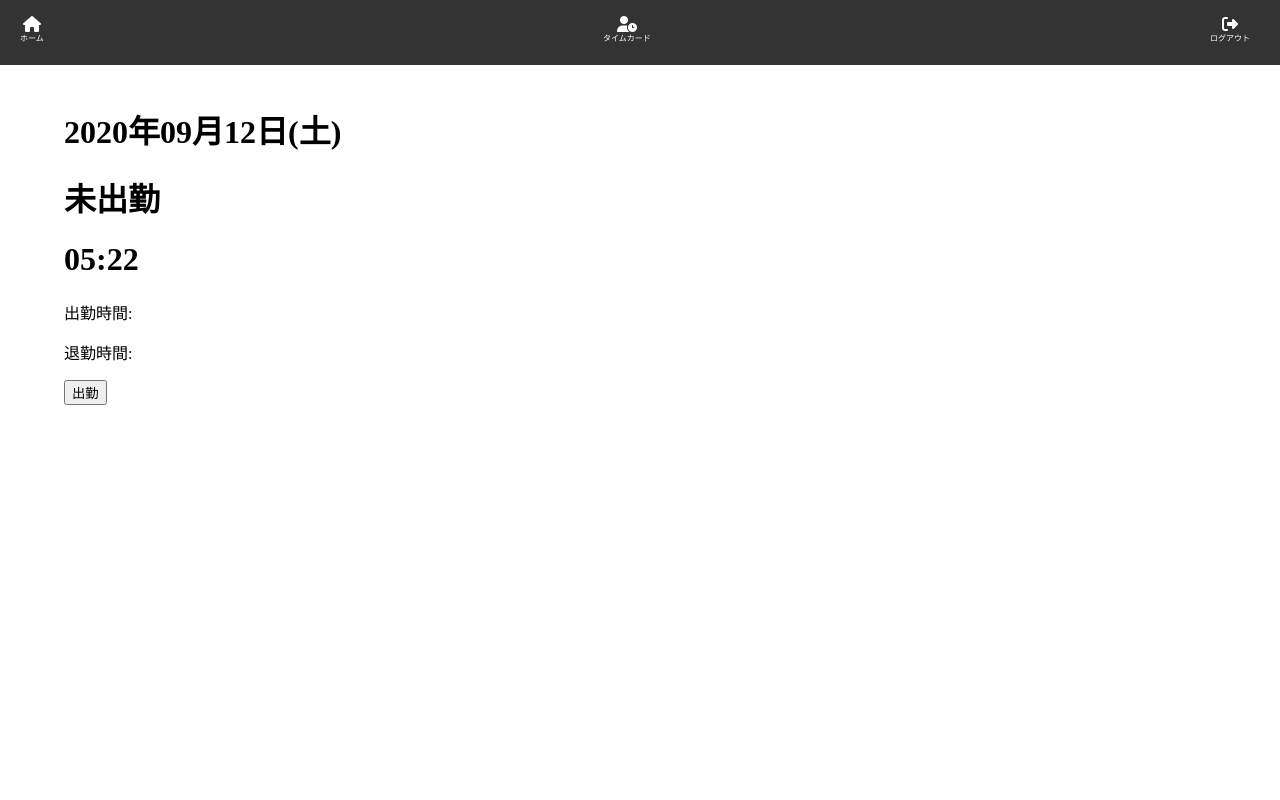
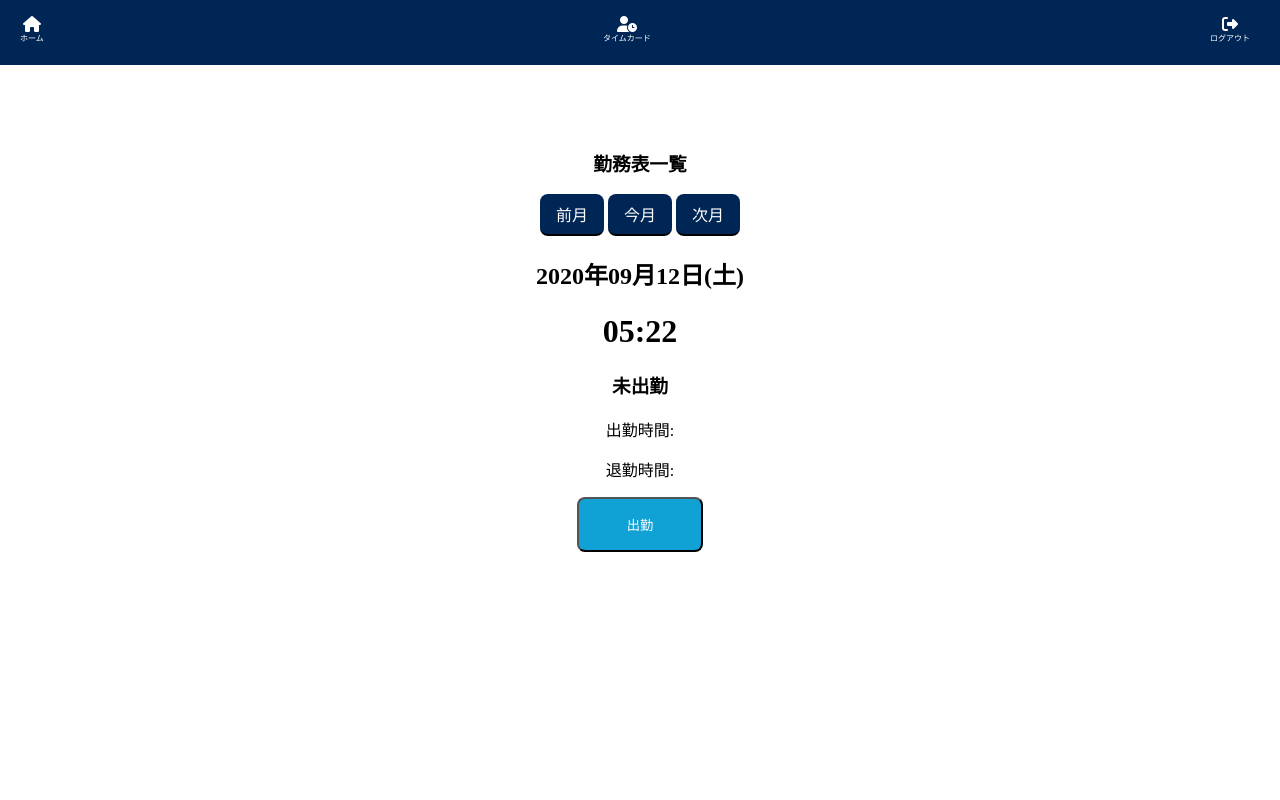
Before and after one commit to sskyh0208/flask_on_ec2, a Flask app: page /timecard in a window 1280 px wide. Run offline with Flask 2, Linux system fonts and the light colour scheme; a user stored in the database is signed in; tables that the repository leaves empty hold one stand-in row (values such as "Sample post"); parts of the project's set-up code (start-up, migrations or seed data) failed here and were passed over; some libraries are stand-ins or nearby versions.

Commit message:
css追加

```diff
--- a/flaskr/__init__.py
+++ b/flaskr/__init__.py
@@ -7,7 +7,7 @@ from flask_sqlalchemy import SQLAlchemy
 from flask_mail import Mail
 from flaskr.config import BaseConfig, TestConfig
 
-import boto3
+# import boto3
 
 
 login_manager = LoginManager()
@@ -17,6 +17,8 @@ login_manager.login_message = 'ログインしてください'
 mail = Mail()
 migrate = Migrate()
 db = SQLAlchemy()
+# with open('flaskr/config.yml', encoding='utf-8') as file:
+#     conf = yaml.safe_load(file)
 with open('/var/www/flask_on_ec2/flaskr/config.yml', encoding='utf-8') as file:
     conf = yaml.safe_load(file)
 s3 = boto3.client('s3',
--- a/flaskr/static/css/breakpoints/_base.scss
+++ b/flaskr/static/css/breakpoints/_base.scss
@@ -8,21 +8,24 @@ body {
 
 #main-content {
     width: 90%;
-    margin: 20px auto;
-    padding-top: 65px;
+    margin: 0px auto;
+    height: 100vh;
+}
+
+a {
+    text-decoration: none;
 }
 
 header {
     position: fixed;
     top: 0;
-    background-color: #333;
+    background-color: #002655;
     // height: 100px;
     height: 65px;
     width: 100%;
 
     & a {
         color: #ffffff;
-        text-decoration: none;
         white-space: nowrap;
         display: flex;
         flex-direction: column;
@@ -65,3 +68,85 @@ form {
         text-align: center;
     }
 }
+
+.btn {
+    display: inline-block;
+    color: #ffffff;
+    padding: 8px 16px;
+    background-color: #002655;
+    border-radius: 8px;
+    border-bottom: solid 2px #000000;
+    transition: .100s;
+
+    &:hover {
+        border-bottom: none;
+        transform: translateY(4px);
+    }
+}
+
+.timecard-btn {
+    display: inline-block;
+    color: #ffffff;
+    padding: 16px 48px;
+    background-color: #10A2D4;
+    border-radius: 8px;
+    border-bottom: solid 2px #000000;
+    transition: .100s;
+
+    &:hover {
+        border-bottom: none;
+        transform: translateY(4px);
+    }
+
+    &__disabled {
+        display: inline-block;
+        color: #ffffff;
+        padding: 16px 48px;
+        background-color: gray;
+        border-radius: 8px;
+    }
+}
+
+.timecard {
+    padding-top: 65px;
+    &__wrapper {
+        position: absolute;
+        top: 35%;
+        left: 50%;
+        height: 300px;
+        width: 300px;
+        -webkit-transform: translate(-50%, -50%);
+        transform: translate(-50%, -50%);
+        text-align: center;
+    }
+}
+
+.login {
+    position: relative;
+    width: 100%;
+    height: 100vh;
+
+    &__wrapper {
+        position: absolute;
+        top: 50%;
+        left: 50%;
+        height: 300px;
+        width: 300px;
+        transform: translate(-50%, -50%);
+        text-align: center;
+
+        & input {
+            width: 100%;
+            height: 30px;
+        }
+
+        & a {
+            display: block;
+            margin-top: 10px;
+        }
+    }
+}
+
+.home {
+    padding-top: 65px;
+}
--- a/flaskr/static/css/style.css
+++ b/flaskr/static/css/style.css
@@ -9,21 +9,24 @@ body {
 
 #main-content {
   width: 90%;
-  margin: 20px auto;
-  padding-top: 65px;
+  margin: 0px auto;
+  height: 100vh;
+}
+
+a {
+  text-decoration: none;
 }
 
 header {
   position: fixed;
   top: 0;
-  background-color: #333;
+  background-color: #002655;
   height: 65px;
   width: 100%;
 }
 
 header a {
   color: #ffffff;
-  text-decoration: none;
   white-space: nowrap;
   display: -webkit-box;
   display: -ms-flexbox;
@@ -67,4 +70,92 @@ form dl {
   width: 100%;
   text-align: center;
 }
+
+.btn {
+  display: inline-block;
+  color: #ffffff;
+  padding: 8px 16px;
+  background-color: #002655;
+  border-radius: 8px;
+  border-bottom: solid 2px #000000;
+  -webkit-transition: .100s;
+  transition: .100s;
+}
+
+.btn:hover {
+  border-bottom: none;
+  -webkit-transform: translateY(4px);
+          transform: translateY(4px);
+}
+
+.timecard-btn {
+  display: inline-block;
+  color: #ffffff;
+  padding: 16px 48px;
+  background-color: #10A2D4;
+  border-radius: 8px;
+  border-bottom: solid 2px #000000;
+  -webkit-transition: .100s;
+  transition: .100s;
+}
+
+.timecard-btn:hover {
+  border-bottom: none;
+  -webkit-transform: translateY(4px);
+          transform: translateY(4px);
+}
+
+.timecard-btn__disabled {
+  display: inline-block;
+  color: #ffffff;
+  padding: 16px 48px;
+  background-color: gray;
+  border-radius: 8px;
+}
+
+.timecard {
+  padding-top: 65px;
+}
+
+.timecard__wrapper {
+  position: absolute;
+  top: 35%;
+  left: 50%;
+  height: 300px;
+  width: 300px;
+  -webkit-transform: translate(-50%, -50%);
+  transform: translate(-50%, -50%);
+  text-align: center;
+}
+
+.login {
+  position: relative;
+  width: 100%;
+  height: 100vh;
+}
+
+.login__wrapper {
+  position: absolute;
+  top: 50%;
+  left: 50%;
+  height: 300px;
+  width: 300px;
+  -webkit-transform: translate(-50%, -50%);
+          transform: translate(-50%, -50%);
+  text-align: center;
+}
+
+.login__wrapper input {
+  width: 100%;
+  height: 30px;
+}
+
+.login__wrapper a {
+  display: block;
+  margin-top: 10px;
+}
+
+.home {
+  padding-top: 65px;
+}
 /*# sourceMappingURL=style.css.map */
--- a/flaskr/templates/home.html
+++ b/flaskr/templates/home.html
@@ -1,4 +1,8 @@
 {% extends "base.html" %}
 {% block content %}
-<h1>こんにちは、{{ user.username }}さん！</h1>
+<div class="home">
+    <div class="home__wrapper">
+        <h1>こんにちは、{{ user.username }}さん！</h1>
+    </div>
+</div>
 {% endblock %}
--- a/flaskr/templates/timecard.html
+++ b/flaskr/templates/timecard.html
@@ -1,8 +1,19 @@
 {% extends "base.html" %}
 {% block content %}
-<h1>{{ status.today }}</h1>
-<h1>{{ status.status }}</h1>
+<div class="timecard">
+    <div class="timecard__wrapper">
+        <div class="timecard__header">
+            <h3>勤務表一覧</h3>
+            <a class="btn" href="{{ url_for('app.this_month_timecards') }}">前月</a>
+            <a class="btn" href="{{ url_for('app.this_month_timecards') }}">今月</a>
+            <a class="btn" href="{{ url_for('app.this_month_timecards') }}">次月</a>
+        </div>
+        <div class="timecard__main">
+            <h2>{{ status.today }}</h1>
             <h1>{{ status.time }}</h1>
+            <h3>{{ status.status }}</h3>
+        </div>
+        <div class="timecard__sub">
             <p>出勤時間:
                 {% if timecard.start %}
                 {{ timecard.start.strftime('%H:%M') }}
@@ -13,11 +24,16 @@
                 {{ timecard.end.strftime('%H:%M') }}
                 {% endif %}
             </p>
+        </div>
+        <div class="timecard__form">
             <form method="post" action="{{ url_for('app.stamping') }}">
                 {% if not timecard.end %}
-    <input type="submit" value="{{ status.btn }}">
+                <input class="timecard-btn" type="submit" value="{{ status.btn }}">
+                {% else %}
+                <input class="timecard-btn__disabled" type="submit" value="{{ status.btn }}" disabled>
                 {% endif %}
             </form>
-<!-- 20201004 -->
-<!-- <a href="{{ url_for('app.this_month_timecards') }}">勤務表</a> -->
+        </div>
+    </div>
+</div>
 {% endblock %}]
--- a/flaskr/views.py
+++ b/flaskr/views.py
@@ -5,8 +5,8 @@ from flask import abort, Blueprint, request, render_template, redirect, url_for,
 from flask_login import login_user, logout_user, login_required, current_user
 from flask_mail import Message
 
-# from flaskr import db, login_manager, s3
-from flaskr import db, login_manager, mail, conf, s3
+# from flaskr import db, login_manager, mail, conf, s3
+from flaskr import db, login_manager, mail, conf
 from flaskr.models import User, UserPasswordResetToken, Project, ProjectType, TimeCard
 from flaskr.forms import LoginForm, RegisterForm, PasswordResetForm, UserForm, ProjectForm
 from flaskr.modules import image_resize, make_id_to_obj_dict, make_date_label, make_now_time_lable, make_monthly_calender, reformat_number
```
Also changed, not shown: flaskr/templates/login.html (+6 -3 lines), 1 other file. Lines whose indentation alone changed are shown as unchanged.
